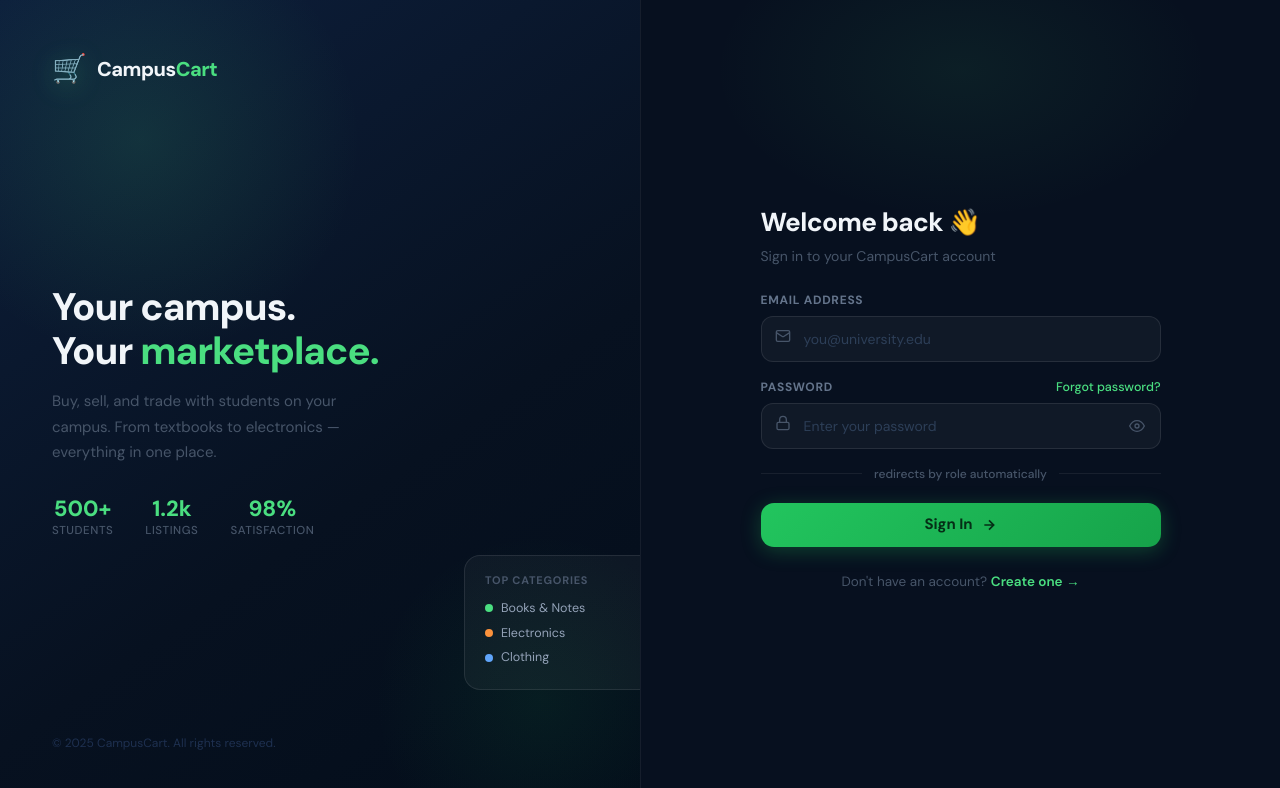
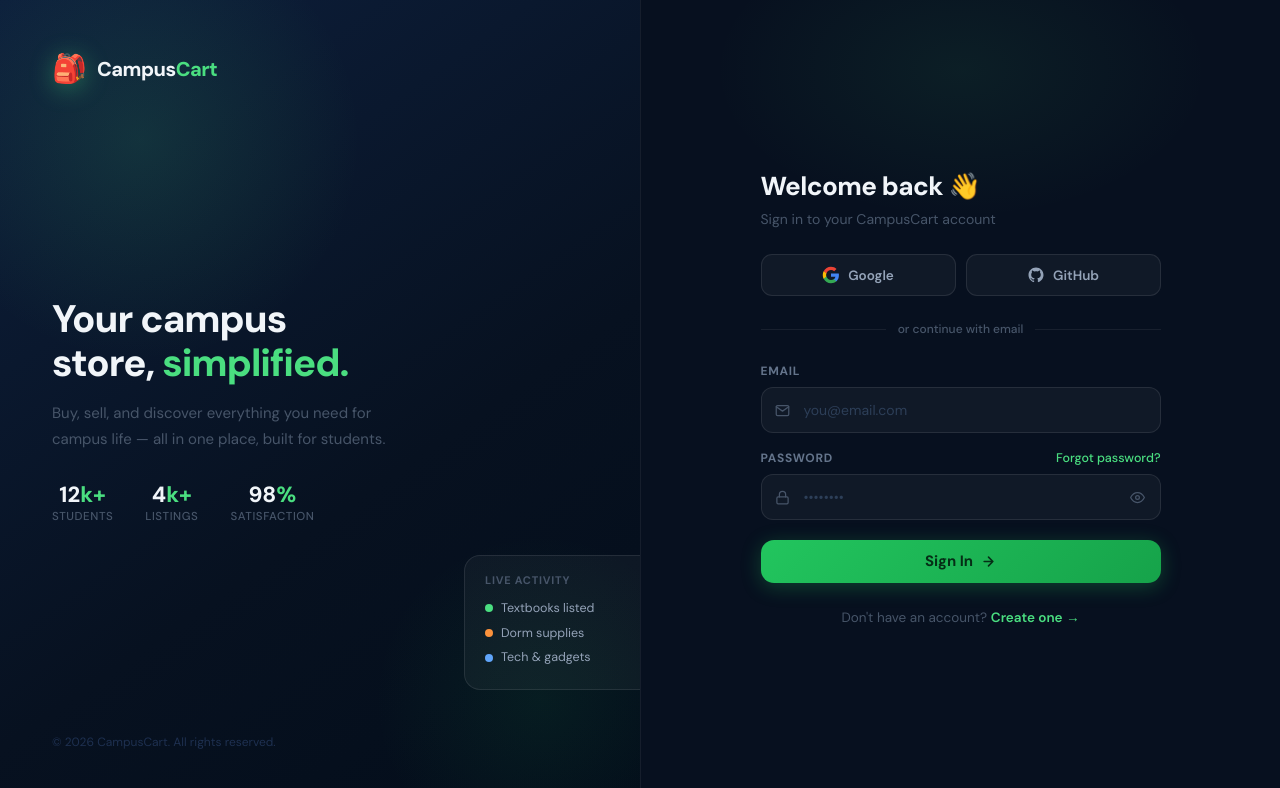
Before and after one commit to jusferjay/campuscart, a React (Vite) app: page / in a window 1280 px wide. Shown: the top 788 px of the page. Built offline with nearby package versions, Linux system fonts and the light colour scheme.

Commit message:
fix vercel vite config

```diff
--- a/src/App.jsx
+++ b/src/App.jsx
@@ -9,14 +9,7 @@ import Register from "./pages/Register";
 import Profile from "./pages/Profile";
 import Settings from "./pages/Settings";
 import Payment from "./pages/Payment";
-import Admin from "./pages/Admin";
-import AdminDashboard from "./pages/AdminDashboard";
-import UserManagement from "./pages/UserManagement";
-import ProductList from "./pages/ProductList";
-import ProductUpload from "./pages/ProductUpload";
-import SellerDashboard from "./pages/SellerDashboard";
 
-// Pages that have their own full-screen layout (no Navbar)
 const HIDE_NAVBAR = ["/", "/register"];
 
 function Layout({ children, cart }) {
@@ -35,49 +28,43 @@ function Layout({ children, cart }) {
 
 function App() {
   const [cart, setCart] = useState([]);
-  const navigate = useNavigate();
+  const navigate = useNavigate(); // ⭐ added
 
-  const addToCart    = (item)  => setCart(prev => [...prev, item]);
-  const removeFromCart = (i)   => setCart(prev => prev.filter((_, idx) => idx !== i));
-  const clearCart    = ()      => setCart([]);
+  const addToCart = (item) => setCart((prev) => [...prev, item]);
+  const removeFromCart = (index) =>
+    setCart((prev) => prev.filter((_, i) => i !== index));
+  const clearCart = () => setCart([]);
 
   return (
     <Layout cart={cart}>
       <Routes>
-        {/* ── Auth ── */}
         <Route
           path="/"
-          element={
-            <Login
-              onLogin={(role) => {
-                if (role === "admin")  navigate("/admin");
-                else if (role === "seller") navigate("/seller");
-                else navigate("/dashboard");
-              }}
-            />
-          }
+          element={<Login onLogin={() => navigate("/dashboard")} />}
         />
+
         <Route
           path="/register"
-          element={<Register onRegister={() => navigate("/")} />}
+          element={<Register onRegister={() => navigate("/dashboard")} />}
         />
 
-        {/* ── Buyer ── */}
-        <Route path="/dashboard" element={<Dashboard addToCart={addToCart} cart={cart} />} />
-        <Route path="/cart"      element={<Cart cart={cart} onRemove={removeFromCart} />} />
-        <Route path="/payment"   element={<Payment cart={cart} onSuccess={clearCart} />} />
-        <Route path="/profile"   element={<Profile />} />
-        <Route path="/settings"  element={<Settings />} />
-        <Route path="/products"  element={<ProductList />} />
+        <Route
+          path="/dashboard"
+          element={<Dashboard addToCart={addToCart} cart={cart} />}
+        />
 
-        {/* ── Admin ── */}
-        <Route path="/admin"          element={<AdminDashboard />} />
-        <Route path="/admin/users"    element={<UserManagement />} />
-        <Route path="/admin/products" element={<ProductList />} />
+        <Route
+          path="/cart"
+          element={<Cart cart={cart} onRemove={removeFromCart} />}
+        />
 
-        {/* ── Seller ── */}
-        <Route path="/seller"        element={<SellerDashboard />} />
-        <Route path="/seller/upload" element={<ProductUpload />} />
+        <Route
+          path="/payment"
+          element={<Payment cart={cart} onSuccess={clearCart} />}
+        />
+
+        <Route path="/profile" element={<Profile />} />
+        <Route path="/settings" element={<Settings />} />
       </Routes>
     </Layout>
   );
--- a/src/components/Navbar.jsx
+++ b/src/components/Navbar.jsx
@@ -1,74 +1,31 @@
-import { Link, useLocation, useNavigate } from "react-router-dom";
-import { useEffect, useState } from "react";
-import { supabase } from "../supabase";
+import { Link, useLocation } from "react-router-dom";
 import "./Navbar.css";
 
 function Navbar({ cart = [] }) {
   const cartCount = cart?.length || 0;
   const location = useLocation();
-  const navigate = useNavigate();
-  const [profile, setProfile] = useState(null);
 
-  useEffect(() => {
-    getProfile();
-    // Listen for auth changes (login/logout)
-    const { data: { subscription } } = supabase.auth.onAuthStateChange(() => {
-      getProfile();
-    });
-    return () => subscription.unsubscribe();
-  }, []);
-
-  const getProfile = async () => {
-    const { data: { user } } = await supabase.auth.getUser();
-    if (!user) return setProfile(null);
-    const { data } = await supabase
-      .from("profiles")
-      .select("full_name, role")
-      .eq("id", user.id)
-      .single();
-    if (data) setProfile(data);
-  };
-
-  const handleLogout = async () => {
-    await supabase.auth.signOut();
-    setProfile(null);
-    navigate("/");
-  };
-
-  // Links per role
-  const navLinks = {
-    admin: [
-      { to: "/admin", label: "Dashboard" },
-      { to: "/admin/users", label: "Users" },
-      { to: "/admin/products", label: "Products" },
-    ],
-    seller: [
-      { to: "/seller", label: "My Store" },
-      { to: "/seller/upload", label: "Add Product" },
-      { to: "/profile", label: "Profile" },
-    ],
-    buyer: [
+  const navLinks = [
     { to: "/dashboard", label: "Store" },
     { to: "/profile", label: "Profile" },
     { to: "/settings", label: "Settings" },
-    ],
-  };
+  ];
 
-  const links = profile ? (navLinks[profile.role] || navLinks.buyer) : navLinks.buyer;
-  const initials = profile?.full_name?.split(" ").map(n => n[0]).join("").slice(0, 2).toUpperCase();
+  const authLinks = [
+    { to: "/", label: "Login" },
+    { to: "/register", label: "Register" },
+  ];
 
   return (
     <nav className="navbar">
       <div className="navbar-inner">
-        {/* Logo */}
-        <Link to={profile?.role === "admin" ? "/admin" : profile?.role === "seller" ? "/seller" : "/dashboard"} className="logo">
+        <Link to="/dashboard" className="logo">
           <span className="logo-icon">🎒</span>
           <span className="logo-text">Campus<em>Cart</em></span>
         </Link>
 
-        {/* Center nav links */}
         <div className="nav-center">
-          {links.map(({ to, label }) => (
+          {navLinks.map(({ to, label }) => (
             <Link
               key={to}
               to={to}
@@ -79,22 +36,17 @@ function Navbar({ cart = [] }) {
           ))}
         </div>
 
-        {/* Right side */}
         <div className="nav-right">
-          {profile ? (
-            <>
-              {/* Role badge */}
-              <span className={`role-badge role-${profile.role}`}>
-                {profile.role === "admin" ? "🛡️" : profile.role === "seller" ? "🏪" : "🧑‍🎓"} {profile.role}
-              </span>
+          {authLinks.map(({ to, label }) => (
+            <Link
+              key={to}
+              to={to}
+              className={`auth-link ${location.pathname === to ? "active" : ""}`}
+            >
+              {label}
+            </Link>
+          ))}
 
-              {/* Avatar */}
-              <div className={`nav-avatar avatar-${profile.role}`}>
-                {initials}
-              </div>
-
-              {/* Cart — only for buyers */}
-              {profile.role === "buyer" && (
           <Link to="/cart" className="cart-btn">
             <svg width="18" height="18" viewBox="0 0 24 24" fill="none" stroke="currentColor" strokeWidth="2.2" strokeLinecap="round" strokeLinejoin="round">
               <circle cx="9" cy="21" r="1"/><circle cx="20" cy="21" r="1"/>
@@ -102,31 +54,6 @@ function Navbar({ cart = [] }) {
             </svg>
             {cartCount > 0 && <span className="cart-badge">{cartCount}</span>}
           </Link>
-              )}
-
-              {/* Logout */}
-              <button className="logout-btn" onClick={handleLogout}>
-                <svg width="15" height="15" viewBox="0 0 24 24" fill="none" stroke="currentColor" strokeWidth="2.2">
-                  <path d="M9 21H5a2 2 0 0 1-2-2V5a2 2 0 0 1 2-2h4"/>
-                  <polyline points="16 17 21 12 16 7"/>
-                  <line x1="21" y1="12" x2="9" y2="12"/>
-                </svg>
-                Logout
-              </button>
-            </>
-          ) : (
-            <>
-              <Link to="/" className={`auth-link ${location.pathname === "/" ? "active" : ""}`}>Login</Link>
-              <Link to="/register" className={`auth-link ${location.pathname === "/register" ? "active" : ""}`}>Register</Link>
-              <Link to="/cart" className="cart-btn">
-                <svg width="18" height="18" viewBox="0 0 24 24" fill="none" stroke="currentColor" strokeWidth="2.2" strokeLinecap="round" strokeLinejoin="round">
-                  <circle cx="9" cy="21" r="1"/><circle cx="20" cy="21" r="1"/>
-                  <path d="M1 1h4l2.68 13.39a2 2 0 0 0 2 1.61h9.72a2 2 0 0 0 2-1.61L23 6H6"/>
-                </svg>
-                {cartCount > 0 && <span className="cart-badge">{cartCount}</span>}
-              </Link>
-            </>
-          )}
         </div>
       </div>
     </nav>
--- a/src/pages/Login.jsx
+++ b/src/pages/Login.jsx
@@ -1,51 +1,29 @@
-import { useState } from 'react'
-import { Link } from 'react-router-dom'
-import { supabase } from '../supabase'
-import './Login.css'
+import { useState } from "react";
+import { Link } from "react-router-dom";
+import "./Login.css";
 
-export default function Login({ onLogin }) {
-  const [form, setForm] = useState({ email: '', password: '' })
-  const [showPass, setShowPass] = useState(false)
-  const [error, setError] = useState('')
-  const [loading, setLoading] = useState(false)
+function Login({ onLogin }) {
+  const [email, setEmail] = useState("");
+  const [password, setPassword] = useState("");
+  const [showPass, setShowPass] = useState(false);
+  const [loading, setLoading] = useState(false);
+  const [error, setError] = useState("");
 
-  const handleChange = e => setForm({ ...form, [e.target.name]: e.target.value })
+  const handleSubmit = (e) => {
+    e.preventDefault();
+    setError("");
 
-  const handleLogin = async e => {
-    e.preventDefault()
-    setError('')
-    setLoading(true)
+    if (!email || !password) {
+      setError("Please fill in all fields.");
+      return;
+    }
 
-    try {
-      const { data, error: authError } = await supabase.auth.signInWithPassword({
-        email: form.email,
-        password: form.password,
-      })
-
-      if (authError) throw authError
-
-      const { data: profile, error: profileError } = await supabase
-        .from('profiles')
-        .select('role, is_active')
-        .eq('id', data.user.id)
-        .single()
-
-      if (profileError) throw profileError
-
-      if (!profile.is_active) {
-        await supabase.auth.signOut()
-        throw new Error('Your account has been deactivated. Please contact support.')
-      }
-
-      // Pass role up to App.jsx — it handles the redirect
-      if (onLogin) onLogin(profile.role)
-
-    } catch (err) {
-      setError(err.message || 'Login failed. Please try again.')
-    } finally {
-      setLoading(false)
-    }
-  }
+    setLoading(true);
+    setTimeout(() => {
+      setLoading(false);
+      onLogin?.();
+    }, 1200);
+  };
 
   return (
     <div className="login-page">
@@ -53,53 +31,37 @@ export default function Login({ onLogin }) {
       {/* ── LEFT PANEL ── */}
       <div className="login-left">
         <div className="left-logo">
-          <span className="brand-icon">🛒</span>
+          <span className="brand-icon">🎒</span>
           <span className="brand-name">Campus<em>Cart</em></span>
         </div>
 
         <div className="left-hero">
-          <h1>
-            Your campus.<br />
-            Your <span>marketplace.</span>
-          </h1>
-          <p>
-            Buy, sell, and trade with students on your campus.
-            From textbooks to electronics — everything in one place.
-          </p>
+          <h1>Your campus<br/>store, <span>simplified.</span></h1>
+          <p>Buy, sell, and discover everything you need for campus life — all in one place, built for students.</p>
           <div className="left-stats">
             <div className="stat">
-              <span className="stat-num"><em>500+</em></span>
+              <span className="stat-num">12<em>k+</em></span>
               <span className="stat-label">Students</span>
             </div>
             <div className="stat">
-              <span className="stat-num"><em>1.2k</em></span>
+              <span className="stat-num">4<em>k+</em></span>
               <span className="stat-label">Listings</span>
             </div>
             <div className="stat">
-              <span className="stat-num"><em>98%</em></span>
+              <span className="stat-num">98<em>%</em></span>
               <span className="stat-label">Satisfaction</span>
             </div>
           </div>
         </div>
 
-        {/* Floating card */}
         <div className="float-card">
-          <div className="float-card-label">Top Categories</div>
-          <div className="float-card-item">
-            <span className="dot green" />
-            Books &amp; Notes
-          </div>
-          <div className="float-card-item">
-            <span className="dot orange" />
-            Electronics
-          </div>
-          <div className="float-card-item">
-            <span className="dot blue" />
-            Clothing
-          </div>
+          <div className="float-card-label">Live Activity</div>
+          <div className="float-card-item"><span className="dot green" />Textbooks listed</div>
+          <div className="float-card-item"><span className="dot orange" />Dorm supplies</div>
+          <div className="float-card-item"><span className="dot blue" />Tech &amp; gadgets</div>
         </div>
 
-        <div className="left-footer">© 2025 CampusCart. All rights reserved.</div>
+        <p className="left-footer">© 2026 CampusCart. All rights reserved.</p>
       </div>
 
       {/* ── RIGHT PANEL ── */}
@@ -107,6 +69,7 @@ export default function Login({ onLogin }) {
         <div className="login-glow" />
 
         <div className="login-card">
+
           <div className="card-header">
             <h2>Welcome back 👋</h2>
             <p>Sign in to your CampusCart account</p>
@@ -115,110 +78,118 @@ export default function Login({ onLogin }) {
           {/* Error */}
           {error && (
             <div className="login-error">
-              <svg width="16" height="16" viewBox="0 0 24 24" fill="none" stroke="currentColor" strokeWidth="2">
+              <svg width="14" height="14" viewBox="0 0 24 24" fill="none" stroke="currentColor" strokeWidth="2.5" strokeLinecap="round">
                 <circle cx="12" cy="12" r="10"/><line x1="12" y1="8" x2="12" y2="12"/><line x1="12" y1="16" x2="12.01" y2="16"/>
               </svg>
               {error}
             </div>
           )}
 
+          {/* OAuth */}
+          <div className="oauth-row">
+            <button type="button" className="oauth-btn">
+              <svg width="18" height="18" viewBox="0 0 24 24" fill="none">
+                <path d="M22.56 12.25c0-.78-.07-1.53-.2-2.25H12v4.26h5.92c-.26 1.37-1.04 2.53-2.21 3.31v2.77h3.57c2.08-1.92 3.28-4.74 3.28-8.09z" fill="#4285F4"/>
+                <path d="M12 23c2.97 0 5.46-.98 7.28-2.66l-3.57-2.77c-.98.66-2.23 1.06-3.71 1.06-2.86 0-5.29-1.93-6.16-4.53H2.18v2.84C3.99 20.53 7.7 23 12 23z" fill="#34A853"/>
+                <path d="M5.84 14.09c-.22-.66-.35-1.36-.35-2.09s.13-1.43.35-2.09V7.07H2.18C1.43 8.55 1 10.22 1 12s.43 3.45 1.18 4.93l3.66-2.84z" fill="#FBBC05"/>
+                <path d="M12 5.38c1.62 0 3.06.56 4.21 1.64l3.15-3.15C17.45 2.09 14.97 1 12 1 7.7 1 3.99 3.47 2.18 7.07l3.66 2.84c.87-2.6 3.3-4.53 6.16-4.53z" fill="#EA4335"/>
+              </svg>
+              Google
+            </button>
+            <button type="button" className="oauth-btn">
+              <svg width="18" height="18" viewBox="0 0 24 24" fill="currentColor">
+                <path d="M12 2C6.477 2 2 6.477 2 12c0 4.42 2.865 8.166 6.839 9.489.5.092.682-.217.682-.482 0-.237-.008-.866-.013-1.7-2.782.604-3.369-1.341-3.369-1.341-.454-1.155-1.11-1.462-1.11-1.462-.908-.62.069-.608.069-.608 1.003.07 1.531 1.03 1.531 1.03.892 1.529 2.341 1.087 2.91.832.092-.647.35-1.088.636-1.338-2.22-.253-4.555-1.11-4.555-4.943 0-1.091.39-1.984 1.029-2.683-.103-.253-.446-1.27.098-2.647 0 0 .84-.269 2.75 1.025A9.578 9.578 0 0112 6.836c.85.004 1.705.115 2.504.337 1.909-1.294 2.747-1.025 2.747-1.025.546 1.377.202 2.394.1 2.647.64.699 1.028 1.592 1.028 2.683 0 3.842-2.339 4.687-4.566 4.935.359.309.678.919.678 1.852 0 1.336-.012 2.415-.012 2.743 0 .267.18.578.688.48C19.138 20.163 22 16.418 22 12c0-5.523-4.477-10-10-10z"/>
+              </svg>
+              GitHub
+            </button>
+          </div>
+
+          <div className="divider">
+            <span className="divider-line" />
+            <span className="divider-text">or continue with email</span>
+            <span className="divider-line" />
+          </div>
+
           {/* Form */}
-          <form className="login-form" onSubmit={handleLogin}>
+          <form className="login-form" onSubmit={handleSubmit}>
 
-            {/* Email */}
             <div className="field-group">
-              <div className="label-row">
-                <label className="field-label">Email Address</label>
-              </div>
+              <label className="field-label">Email</label>
               <div className="input-wrap">
-                <span className="input-icon">
-                  <svg width="16" height="16" viewBox="0 0 24 24" fill="none" stroke="currentColor" strokeWidth="2">
-                    <rect x="2" y="4" width="20" height="16" rx="2"/><path d="m22 7-8.97 5.7a1.94 1.94 0 0 1-2.06 0L2 7"/>
-                  </svg>
-                </span>
+                <svg className="input-icon" width="15" height="15" viewBox="0 0 24 24" fill="none" stroke="currentColor" strokeWidth="2" strokeLinecap="round" strokeLinejoin="round">
+                  <path d="M4 4h16c1.1 0 2 .9 2 2v12c0 1.1-.9 2-2 2H4c-1.1 0-2-.9-2-2V6c0-1.1.9-2 2-2z"/><polyline points="22,6 12,13 2,6"/>
+                </svg>
                 <input
                   className="login-input"
                   type="email"
-                  name="email"
-                  placeholder="you@university.edu"
-                  value={form.email}
-                  onChange={handleChange}
-                  required
+                  placeholder="you@email.com"
+                  value={email}
+                  onChange={(e) => setEmail(e.target.value)}
                   autoComplete="email"
                 />
               </div>
             </div>
 
-            {/* Password */}
             <div className="field-group">
               <div className="label-row">
                 <label className="field-label">Password</label>
                 <button type="button" className="forgot-link">Forgot password?</button>
               </div>
               <div className="input-wrap">
-                <span className="input-icon">
-                  <svg width="16" height="16" viewBox="0 0 24 24" fill="none" stroke="currentColor" strokeWidth="2">
-                    <rect x="3" y="11" width="18" height="11" rx="2"/><path d="M7 11V7a5 5 0 0 1 10 0v4"/>
-                  </svg>
-                </span>
+                <svg className="input-icon" width="15" height="15" viewBox="0 0 24 24" fill="none" stroke="currentColor" strokeWidth="2" strokeLinecap="round" strokeLinejoin="round">
+                  <rect x="3" y="11" width="18" height="11" rx="2" ry="2"/><path d="M7 11V7a5 5 0 0 1 10 0v4"/>
+                </svg>
                 <input
                   className="login-input"
-                  type={showPass ? 'text' : 'password'}
-                  name="password"
-                  placeholder="Enter your password"
-                  value={form.password}
-                  onChange={handleChange}
-                  required
+                  type={showPass ? "text" : "password"}
+                  placeholder="••••••••"
+                  value={password}
+                  onChange={(e) => setPassword(e.target.value)}
                   autoComplete="current-password"
                 />
                 <button
                   type="button"
                   className="toggle-pass"
-                  onClick={() => setShowPass(v => !v)}
-                  tabIndex={-1}
+                  onClick={() => setShowPass(p => !p)}
+                  aria-label={showPass ? "Hide password" : "Show password"}
                 >
                   {showPass ? (
-                    <svg width="16" height="16" viewBox="0 0 24 24" fill="none" stroke="currentColor" strokeWidth="2">
-                      <path d="M17.94 17.94A10.07 10.07 0 0 1 12 20c-7 0-11-8-11-8a18.45 18.45 0 0 1 5.06-5.94"/>
-                      <path d="M9.9 4.24A9.12 9.12 0 0 1 12 4c7 0 11 8 11 8a18.5 18.5 0 0 1-2.16 3.19"/>
-                      <line x1="1" y1="1" x2="23" y2="23"/>
+                    <svg width="15" height="15" viewBox="0 0 24 24" fill="none" stroke="currentColor" strokeWidth="2" strokeLinecap="round" strokeLinejoin="round">
+                      <path d="M17.94 17.94A10.07 10.07 0 0 1 12 20c-7 0-11-8-11-8a18.45 18.45 0 0 1 5.06-5.94"/><path d="M9.9 4.24A9.12 9.12 0 0 1 12 4c7 0 11 8 11 8a18.5 18.5 0 0 1-2.16 3.19"/><line x1="1" y1="1" x2="23" y2="23"/>
                     </svg>
                   ) : (
-                    <svg width="16" height="16" viewBox="0 0 24 24" fill="none" stroke="currentColor" strokeWidth="2">
-                      <path d="M1 12s4-8 11-8 11 8 11 8-4 8-11 8-11-8-11-8z"/>
-                      <circle cx="12" cy="12" r="3"/>
+                    <svg width="15" height="15" viewBox="0 0 24 24" fill="none" stroke="currentColor" strokeWidth="2" strokeLinecap="round" strokeLinejoin="round">
+                      <path d="M1 12s4-8 11-8 11 8 11 8-4 8-11 8-11-8-11-8z"/><circle cx="12" cy="12" r="3"/>
                     </svg>
                   )}
                 </button>
               </div>
             </div>
 
-            {/* Role info */}
-            <div className="divider">
-              <span className="divider-line" />
-              <span className="divider-text">redirects by role automatically</span>
-              <span className="divider-line" />
-            </div>
-
-            {/* Submit */}
-            <button className="login-btn" type="submit" disabled={loading}>
-              {loading ? <span className="spinner" /> : (
+            <button className={`login-btn ${loading ? "loading" : ""}`} type="submit" disabled={loading}>
+              {loading ? (
+                <span className="spinner" />
+              ) : (
                 <>
                   Sign In
-                  <svg width="16" height="16" viewBox="0 0 24 24" fill="none" stroke="currentColor" strokeWidth="2.5">
+                  <svg width="15" height="15" viewBox="0 0 24 24" fill="none" stroke="currentColor" strokeWidth="2.5" strokeLinecap="round" strokeLinejoin="round">
                     <path d="M5 12h14M12 5l7 7-7 7"/>
                   </svg>
                 </>
               )}
             </button>
+
           </form>
 
           <p className="login-footer">
-            Don't have an account?{' '}
+            Don't have an account?{" "}
             <Link to="/register" className="register-link">Create one →</Link>
           </p>
+
         </div>
       </div>
     </div>
-  )
+  );
 }
+
+export default Login;
```
Also changed, not shown: src/components/Navbar.css (+76 -63 lines), vercel.json, 1 other file (tests, documents, lock files or other folders). Lines whose indentation alone changed are shown as unchanged.
